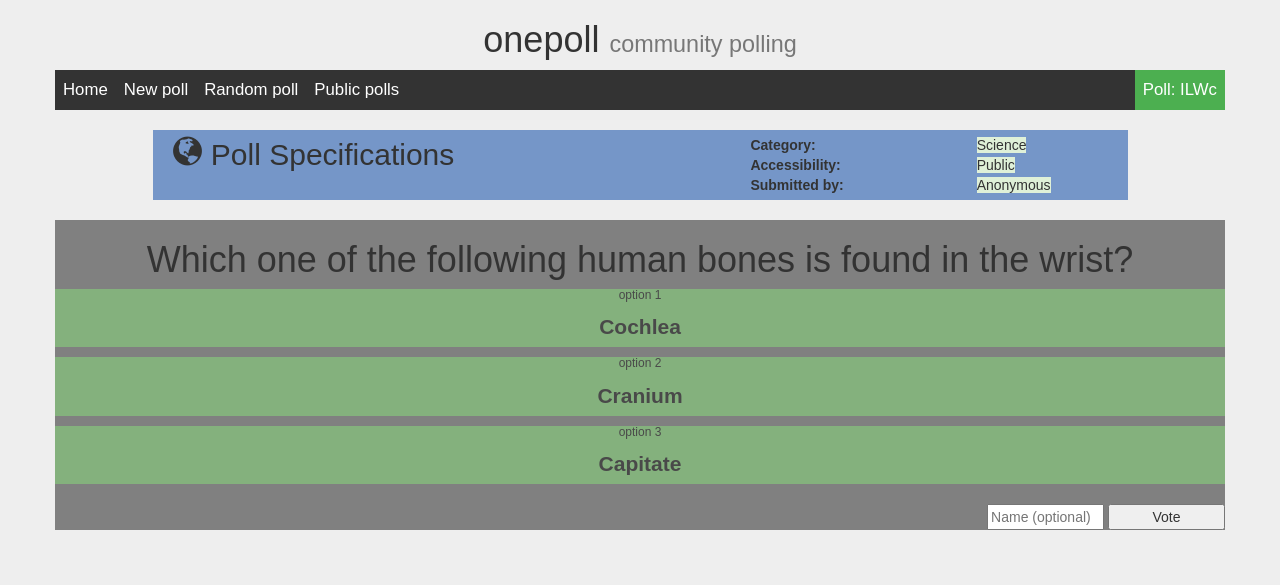
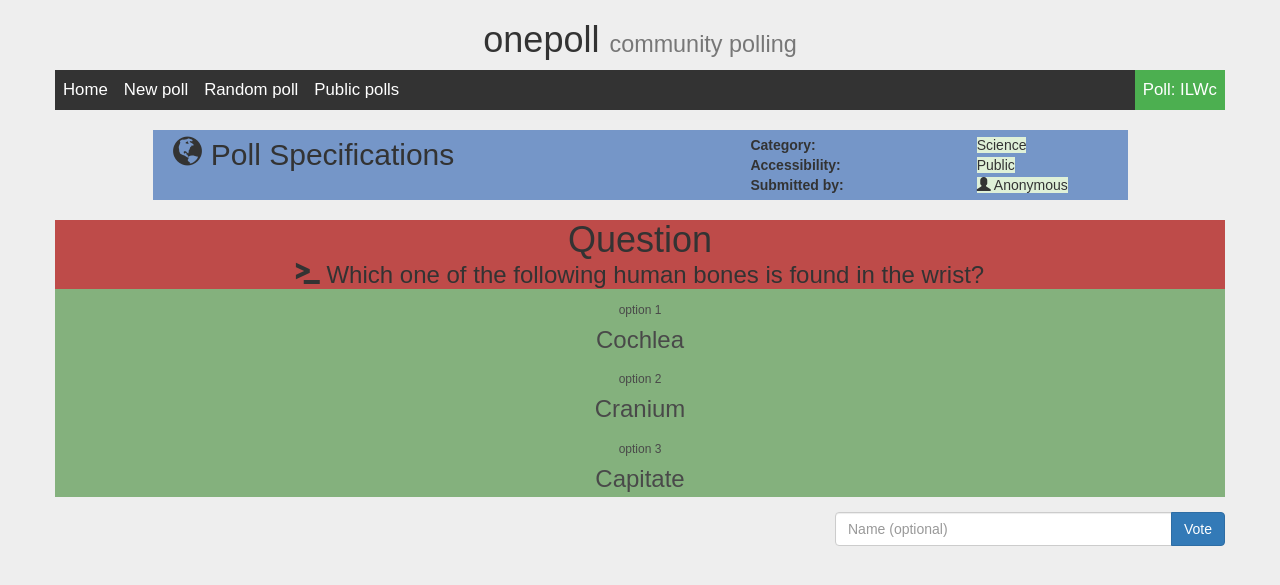
Before and after one commit to ahmedsakr/onepoll, a Django app: a page that uses onepoll/templates/onepoll/detail.html in a window 1280 px wide. Shown: the top 585 px of the page. Run offline with Django 3.2, Linux system fonts and the light colour scheme; data comes from the database, SQL or seed files in the repository; data that the repository does not hold is empty; some libraries are stand-ins or nearby versions.

Commit message:
Detail template UI/UX rework

```diff
--- a/onepoll/static/onepoll/css/detail.css
+++ b/onepoll/static/onepoll/css/detail.css
@@ -1,60 +1,30 @@
-#private {
-    margin-top: 20px;
-    text-align: center;
-}
-
-#private h1{
-    color: #FF6600;
-    text-align: center;
-}
-
-#private img {
-    width: 40px;
-    height: auto;
-}
-
-#private h1, img {
-    display: inline;
-}
-
 #poll-info  {
     margin-top: 20px;
     padding: 5px;
     background-color: #7596c8;
 }
 
+#question {
+    background-color: #be4b49;
+    margin-top: 20px;
+}
+
 form {
-    margin-top: 20px;
-    background-color: gray;
     text-align: center;
 }
 
 .choice-block {
     background-color: #86C67C;
     opacity: 0.7;
+    padding: 5px;
 }
 
-form div:last-child {
-    text-align: right;
-}
-
-form h6 {
-    font-family: sans-serif;
-}
-
-form div label {
-    font-size: 1.5em;
+#choices {
+    background-color: gray;
 }
 
 form input[type='radio'] {
     display: none;
-}
-
-form input[type='submit'], form input[type="text"] {
-    display: inline;
-    font-size: 1em;
-    margin-top: 20px;
-    width: 10%;
 }
 
 img {
--- a/onepoll/static/onepoll/js/onepoll.js
+++ b/onepoll/static/onepoll/js/onepoll.js
@@ -126,11 +126,10 @@ function hash(input) {
  function registerBlockSelectors(parent, blocks, func) {
      var arglen = arguments.length;
      $(document).ready(function() {
-         $(parent).children().filter(blocks).click(function() {
+         $(parent).children().find(blocks).click(function() {
              $(this).children().filter('input').prop('checked', true);
-
              if (arglen == 3) {
-                 func($(this), $(parent).children().filter(blocks));
+                 func($(this), $(parent).children().find(blocks));
              }
          });
      });
--- a/onepoll/templates/onepoll/detail.html
+++ b/onepoll/templates/onepoll/detail.html
@@ -32,16 +32,6 @@
             </div>
         </div>
 
-        {% if private == True %}
-        <div class="row">
-            <div id="private">
-                <img src="{% static 'onepoll/images/Lock-icon.png' %}"/>
-                <h1 id="private">This is an unlisted, private poll. Saving the URL is critical.</h1>
-                <img src="{% static 'onepoll/images/Lock-icon.png' %}"/>
-            </div>
-        </div>
-        {% endif %}
-
         <div class="row">
             <div id="poll-info" class="col-sm-10 col-sm-push-1 col-xs-12">
                 <div class="col-sm-6">
@@ -63,6 +53,7 @@
                                 {% if poll.public_poll == 1 %}
                                 Public
                                 {% else %}
+                                <span class="glyphicon glyphicon-lock" aria-hidden="true"></span>
                                 Private
                                 {% endif %}
                             </span>
@@ -70,34 +61,60 @@
                     </div>
                     <div>
                         <div class="col-sm-6 col-xs-6"><b>Submitted by:</b></div>
-                        <div class="col-sm-6 col-xs-6"><span class="bg-success">{{ poll.submitter }}</span></div>
+                        <div class="col-sm-6 col-xs-6">
+                            <span class="bg-success">
+                                <span class="glyphicon glyphicon-user" aria-hidden="true"></span>
+                                {{ poll.submitter }}
+                            </span>
+                        </div>
                     </div>
                 </div>
             </div>
         </div>
+
+        <div class="row">
+            <div id="question" class="col-sm-12 text-center">
+                <div class="col-sm-12">
+                    <span class="h1">
+                        Question
+                    </span>
+                </div>
+
+                <div class="col-sm-12">
+                    <span class="h3">
+                        <span class="glyphicon glyphicon-console" aria-hidden="true"></span>
+                        {{ poll.question_text }}
+                    </span>
+                </div>
+            </div>
+        </div>
+
         <form class="form row" action="{% url 'vote' poll.pid %}" method="post">
             {% csrf_token %}
-            {% if poll.image_link != "" %}
-            <img src="{{ poll.image_link }}"/>
-            {% endif %}
-            <h1>{{ poll.question_text }}</h1>
+
             {% if error_message %}
             <p><strong>{{ error_message }}</strong></p>
             {% endif %}
-            {% for choice in poll.choice_set.all %}
-            <div class="choice-block">
-                <h6>option {{ forloop.counter }}</h6>
-                <input type="radio" name="choice" value="{{ choice.id }}" />
-                <label>{{ choice.choice_text }}</label>
+            <div id="choices" class="form-group">
+                {% for choice in poll.choice_set.all %}
+                <div class="input-group col-sm-12 col-xs-12">
+                    <div class="choice-block col-sm-12 col-xs-12">
+                        <h6>option {{ forloop.counter }}</h6>
+                        <input type="radio" name="choice" value="{{ choice.id }}" />
+                        <span class="h3">{{ choice.choice_text }}</span>
+                    </div>
+                </div>
+                {% endfor %}
             </div>
-            {% endfor %}
 
-            <div>
+            <div class="input-group col-sm-4 col-sm-push-8">
                 {% if participated == True %}
                 <h3>You have already participated in this poll. <a href="{% url 'results' poll.pid %}">Click for results.</a></h3>
                 {% else %}
-                <input type="text" placeholder="Name (optional)" name="name">
-                <input type="submit" value="Vote"/>
+                <input type="text" placeholder="Name (optional)" name="name" class="form-control">
+                <span class="input-group-btn">
+                    <button type="submit" class="btn btn-primary"/>Vote</button>
+                </span>
                 {% endif %}
             </div>
         </form>
```
